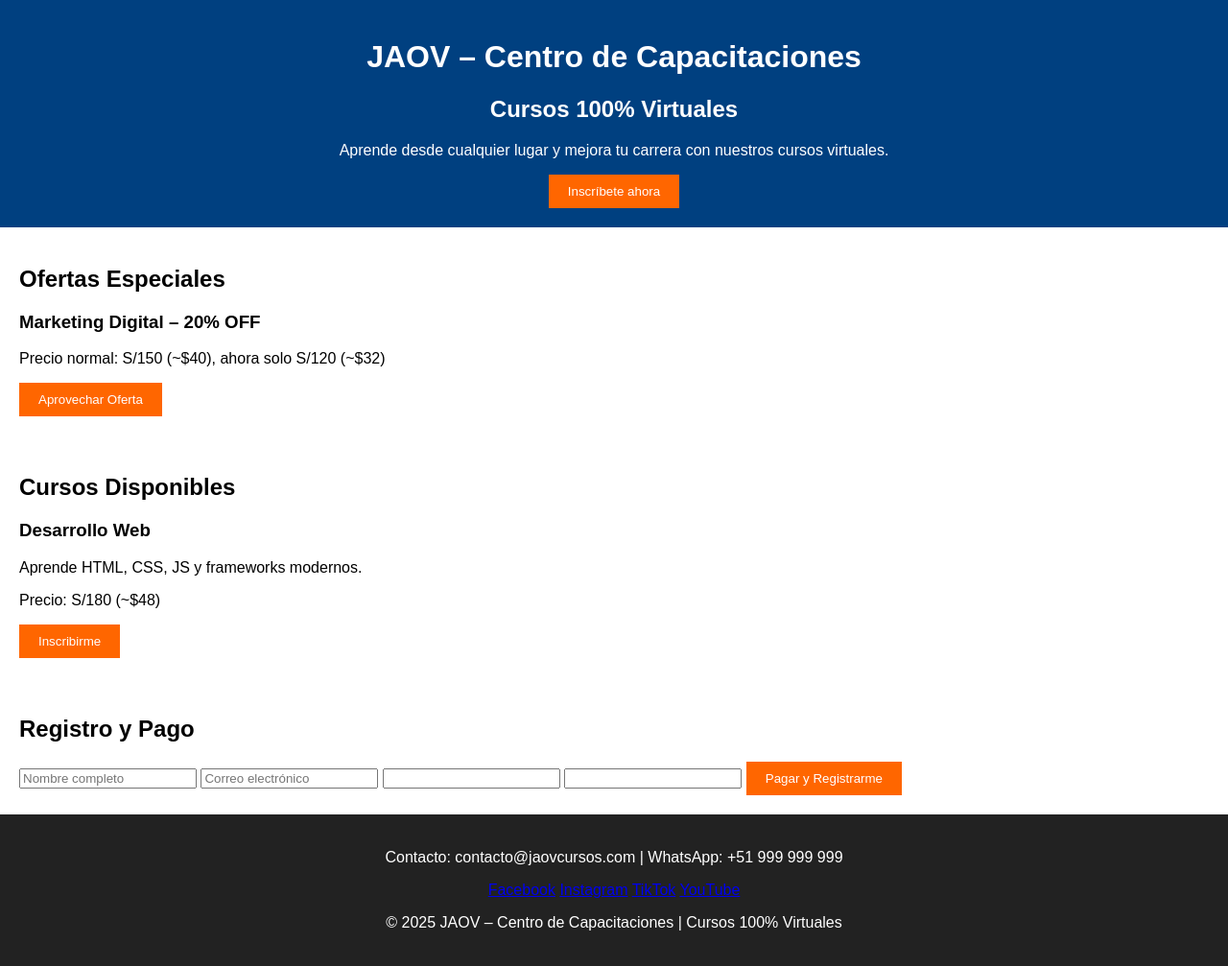
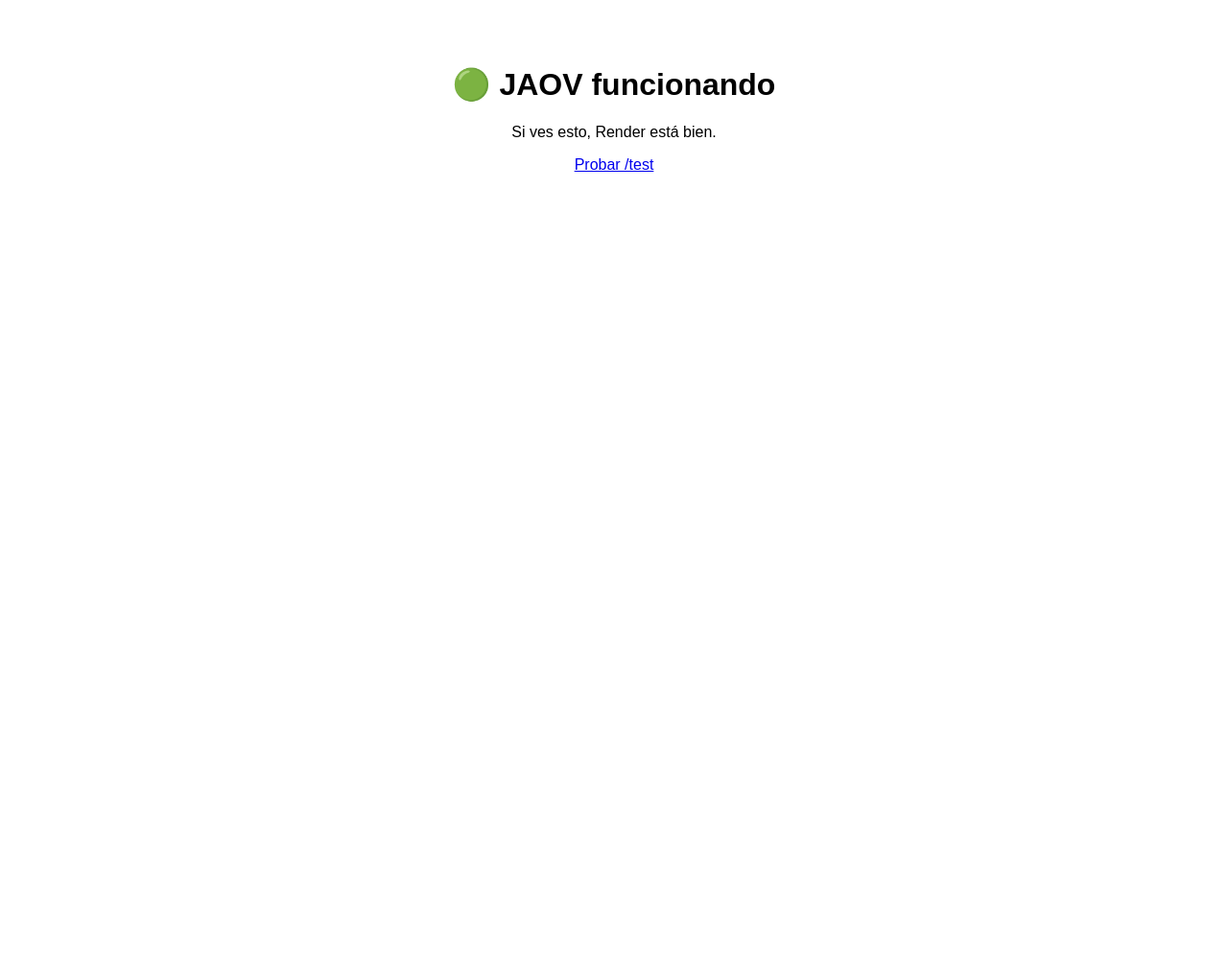
Before and after one commit to coquispe1-cpu/jaov-cursos, a plain HTML site: page index.html in a window 1280 px wide. Shown: the whole page at 96% size. After the commit the page ends 800 px from the top, so only its background shows below. Drawn offline with Linux system fonts and the light colour scheme.

Commit message:
Update index.html

```diff
--- a/index.html
+++ b/index.html
@@ -1,56 +1,13 @@
 <!DOCTYPE html>
 <html lang="es">
 <head>
-<meta charset="UTF-8">
-<meta name="viewport" content="width=device-width, initial-scale=1.0">
-<title>JAOV – Centro de Capacitaciones | Cursos 100% Virtuales</title>
-<link rel="stylesheet" href="style.css">
+  <meta charset="UTF-8" />
+  <title>JAOV en Render</title>
+  <meta name="viewport" content="width=device-width, initial-scale=1" />
 </head>
-<body>
-<header>
-<h1>JAOV – Centro de Capacitaciones</h1>
-<h2>Cursos 100% Virtuales</h2>
-<p>Aprende desde cualquier lugar y mejora tu carrera con nuestros cursos virtuales.</p>
-<button onclick="window.location.href='#registro'">Inscríbete ahora</button>
-</header>
-<section id="ofertas">
-<h2>Ofertas Especiales</h2>
-<div class="oferta">
-<h3>Marketing Digital – 20% OFF</h3>
-<p>Precio normal: S/150 (~$40), ahora solo S/120 (~$32)</p>
-<button onclick="seleccionarCurso('Marketing Digital Oferta', 32)">Aprovechar Oferta</button>
-</div>
-</section>
-<section id="cursos">
-<h2>Cursos Disponibles</h2>
-<div class="curso">
-<h3>Desarrollo Web</h3>
-<p>Aprende HTML, CSS, JS y frameworks modernos.</p>
-<p>Precio: S/180 (~$48)</p>
-<button onclick="seleccionarCurso('Desarrollo Web', 48)">Inscribirme</button>
-</div>
-</section>
-<section id="registro">
-<h2>Registro y Pago</h2>
-<form id="registroForm">
-<input type="text" name="nombre" placeholder="Nombre completo" required>
-<input type="email" name="correo" placeholder="Correo electrónico" required>
-<input type="text" id="cursoSeleccionado" name="curso" readonly required>
-<input type="number" id="precioCurso" name="precio" readonly required>
-<button type="submit">Pagar y Registrarme</button>
-</form>
-</section>
-<footer>
-<p>Contacto: contacto@jaovcursos.com | WhatsApp: +51 999 999 999</p>
-<div class="redes">
-<a href="#" target="_blank">Facebook</a>
-<a href="#" target="_blank">Instagram</a>
-<a href="#" target="_blank">TikTok</a>
-<a href="#" target="_blank">YouTube</a>
-</div>
-<p>&copy; 2025 JAOV – Centro de Capacitaciones | Cursos 100% Virtuales</p>
-</footer>
-<script src="https://js.stripe.com/v3/"></script>
-<script src="script.js"></script>
+<body style="font-family: sans-serif; text-align: center; padding: 40px;">
+  <h1>🟢 JAOV funcionando</h1>
+  <p>Si ves esto, Render está bien.</p>
+  <p><a href="/test">Probar /test</a></p>
 </body>
 </html>
```
